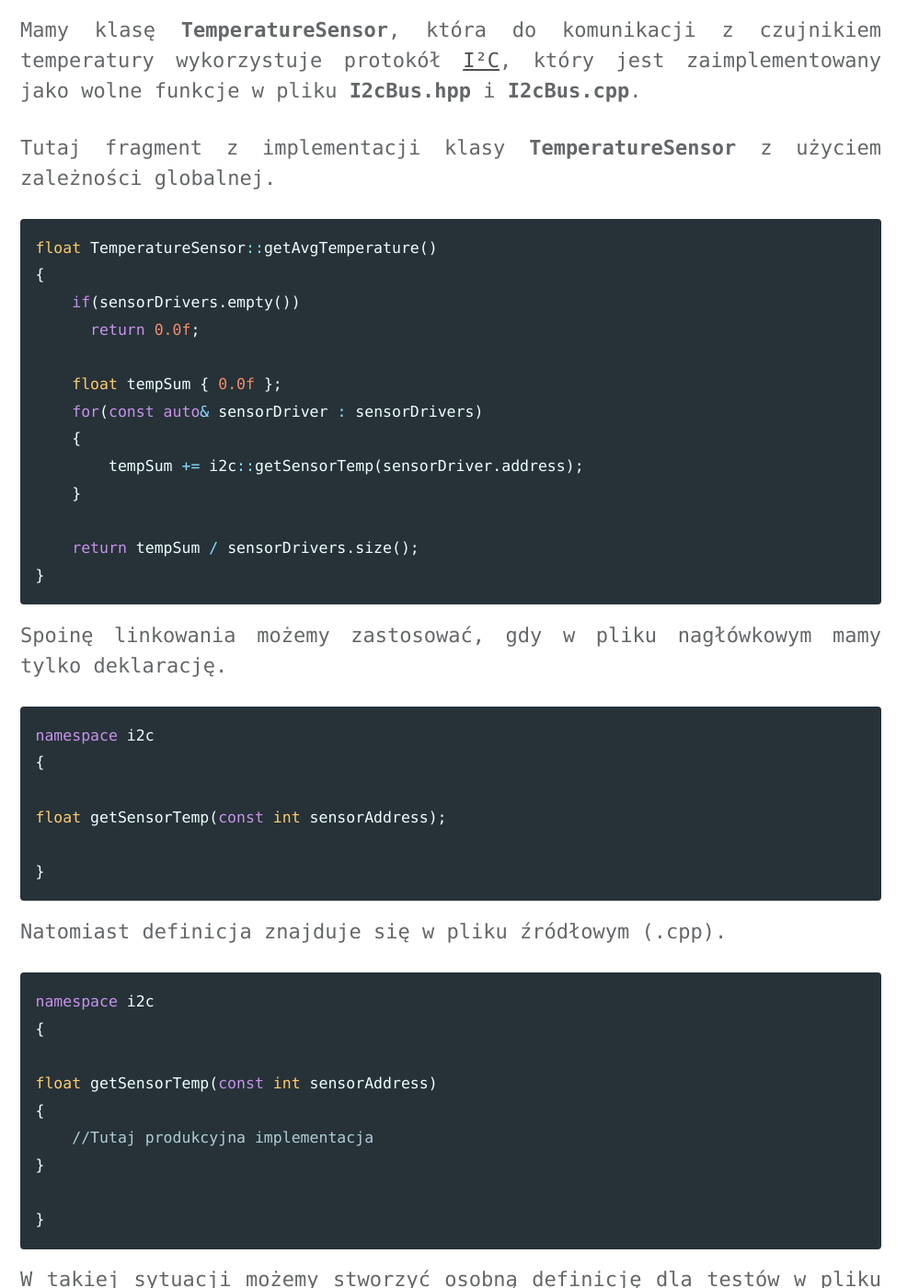
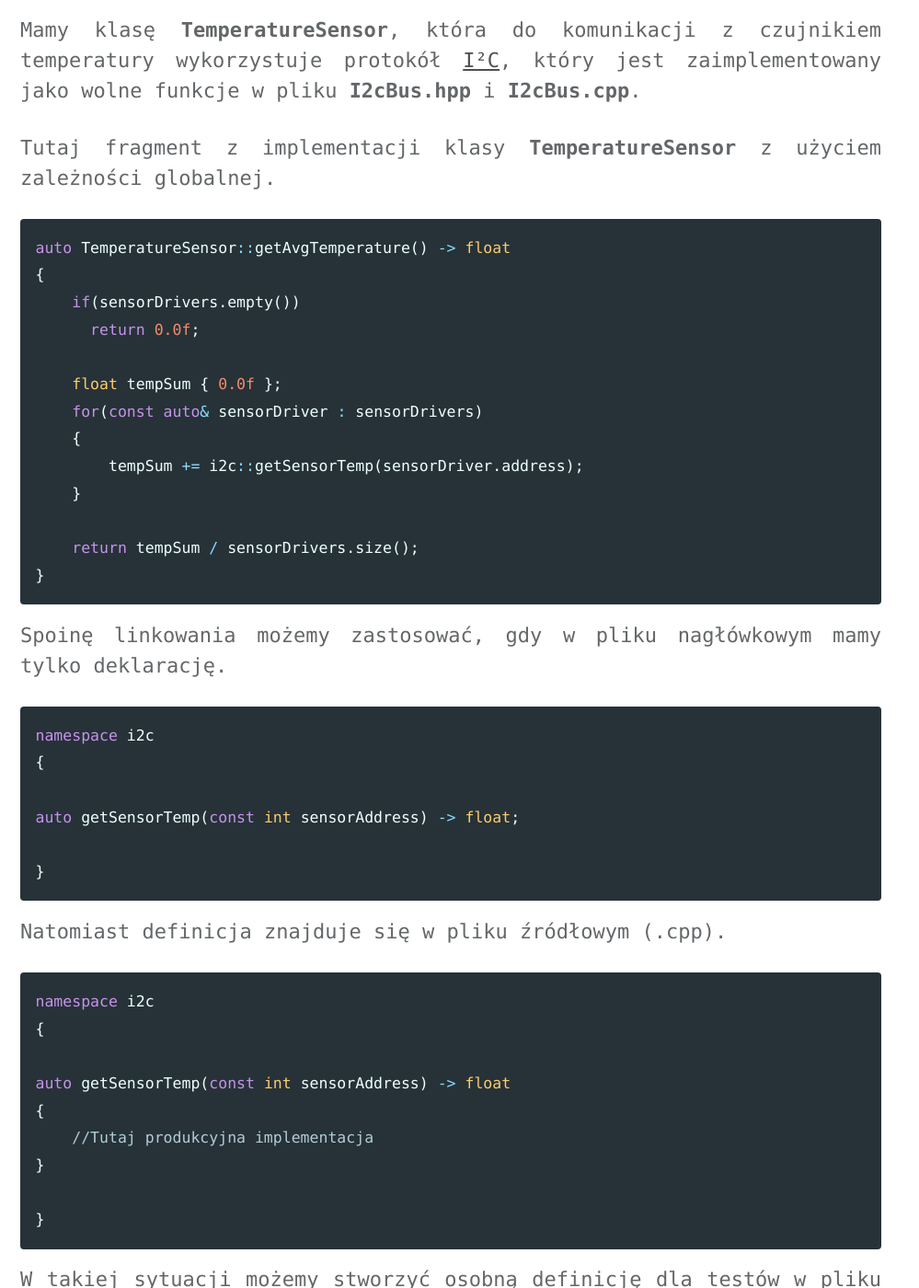
Before and after one commit to TadekBiela/cpptested, a Jekyll site: the page built from _posts/2025-12-16-handling-globals.md, in a window 1280 px wide and 1400 px high, scrolled down 1648 px. Shown: the whole window at 92% size, without its empty margins (0-999 px from the left). Built offline with Jekyll 4.4.1, drawn with Linux system fonts in a browser that asks for light colours; cached includes are drawn as plain includes; comment, search, counter and statistics services are not loaded; some of the changed text lies outside the part shown.

Commit message:
Small corrections in hnadling globals post

````diff
--- a/_posts/2025-12-16-handling-globals.md
+++ b/_posts/2025-12-16-handling-globals.md
@@ -32,7 +32,7 @@
 Tutaj fragment z&nbsp;implementacji klasy **TemperatureSensor** z&nbsp;użyciem zależności globalnej.
 
 ```cpp
-float TemperatureSensor::getAvgTemperature()
+auto TemperatureSensor::getAvgTemperature() -> float
 {
     if(sensorDrivers.empty())
       return 0.0f;
@@ -53,7 +53,7 @@
 namespace i2c
 {
 
-float getSensorTemp(const int sensorAddress);
+auto getSensorTemp(const int sensorAddress) -> float;
 
 }
 ```
@@ -64,7 +64,7 @@
 namespace i2c
 {
 
-float getSensorTemp(const int sensorAddress)
+auto getSensorTemp(const int sensorAddress) -> float
 {
     //Tutaj produkcyjna implementacja
 }
@@ -78,7 +78,7 @@
 namespace i2c
 {
 
-float getSensorTemp(const int sensorAddress)
+auto getSensorTemp(const int sensorAddress) -> float
 {
     return 32.1f;
 }
@@ -130,7 +130,7 @@
 Tutaj przykład jej użycia
 
 ```cpp
-void Weapon::fire(const Position& position, const Rotation& position)
+auto Weapon::fire(const Position& position, const Rotation& position) -> void
 {
     auto bullet { std::make_unique<Bullet>(g_gameObjectsCounter++, bulletTexture, position, position) };
 
@@ -161,7 +161,7 @@
   : bulletId(inputBulletId)
 {}
 
-void Weapon::fire(const Position& position, const Rotation& position)
+auto Weapon::fire(const Position& position, const Rotation& position) -> void
 {
     auto bullet { std::make_unique<Bullet>(bulletId++, bulletTexture, position, position) };
 
@@ -182,8 +182,8 @@
     TextureStorage(TextureStorage&&) = delete;
     TextureStorage& operator=(TextureStorage&&) = delete;
 
-    static const TextureStorage& instance();
-    const Texture& getTexture(const TextureId id);
+    static const auto instance() -> TextureStorage&;
+    auto getTexture(const TextureId& id) -> const Texture&;
 
 private:
     std::map<TextureId, Texture> textures;
@@ -206,7 +206,7 @@
     //Reszta implementacji konstruktora...
 }
 
-void Player::changeLook(const TextureId& newTexture)
+auto Player::changeLook(const TextureId& newTexture) -> void
 {
     const auto& graphicsStorage { TextureStorage::instance() };
     texture = getTexture(newTexture);
@@ -219,8 +219,8 @@
 class ITextureStorage
 {
 public:
-    virtual const Texture& getTexture(const TextureId id) = 0;
-    virtual ~TextureStorage() = 0;
+    virtual ~ITextureStorage() = default;
+    virtual auto getTexture(const TextureId& id) const -> const Texture& = 0;
 };
 ```
 
@@ -266,12 +266,12 @@
 Mamy klasę **LoanScheduleGenerator**, która wykorzystuje zmienną globalną **g_interestRate** w&nbsp;metodzie **generate**.
 
 ```cpp
-double g_interestRate = 0.035;
+double g_interestRate { 0.035 };
 
-PaymentSchedule LoanScheduleGenerator::generate(const Loan& loan)
+auto LoanScheduleGenerator::generate(const Loan& loan) -> PaymentSchedule
 {
     const unsigned numOfMonths { 12 };
-    double monthlyRate = g_interestRate / numOfMonths;
+    double monthlyRate { g_interestRate / numOfMonths };
     // dalsza część implementacji generowania harmonogramu spłaty kredytu
 }
 ```
@@ -284,7 +284,7 @@
 public:
     //...
 protected:
-    virtual double getInterestRate() const;
+    virtual auto getInterestRate() const -> double;
     //...
 };
 ```
@@ -292,15 +292,15 @@
 Następnie umieszczamy w&nbsp;niej globalną zależność. I&nbsp;zastępujemy bezpośrednie użycie globala **wrapperem**.
 
 ```cpp
-double LoanScheduleGenerator::getInterestRate() const
+auto LoanScheduleGenerator::getInterestRate() const -> double
 {
     return g_interestRate;
 }
 
-PaymentSchedule LoanScheduleGenerator::generate(const Loan& loan)
+auto LoanScheduleGenerator::generate(const Loan& loan) -> PaymentSchedule
 {
     const unsigned numOfMonths { 12 };
-    double monthlyRate = getInterestRate() / numOfMonths;
+    double monthlyRate { getInterestRate() / numOfMonths };
     // dalsza część implementacji generowania harmonogramu spłaty kredytu
 }
 ```
@@ -314,7 +314,7 @@
     //...
 
 private:
-    double getInterestRate() const
+    auto getInterestRate() const override -> double
     {
         return 1.0;
     }
````
